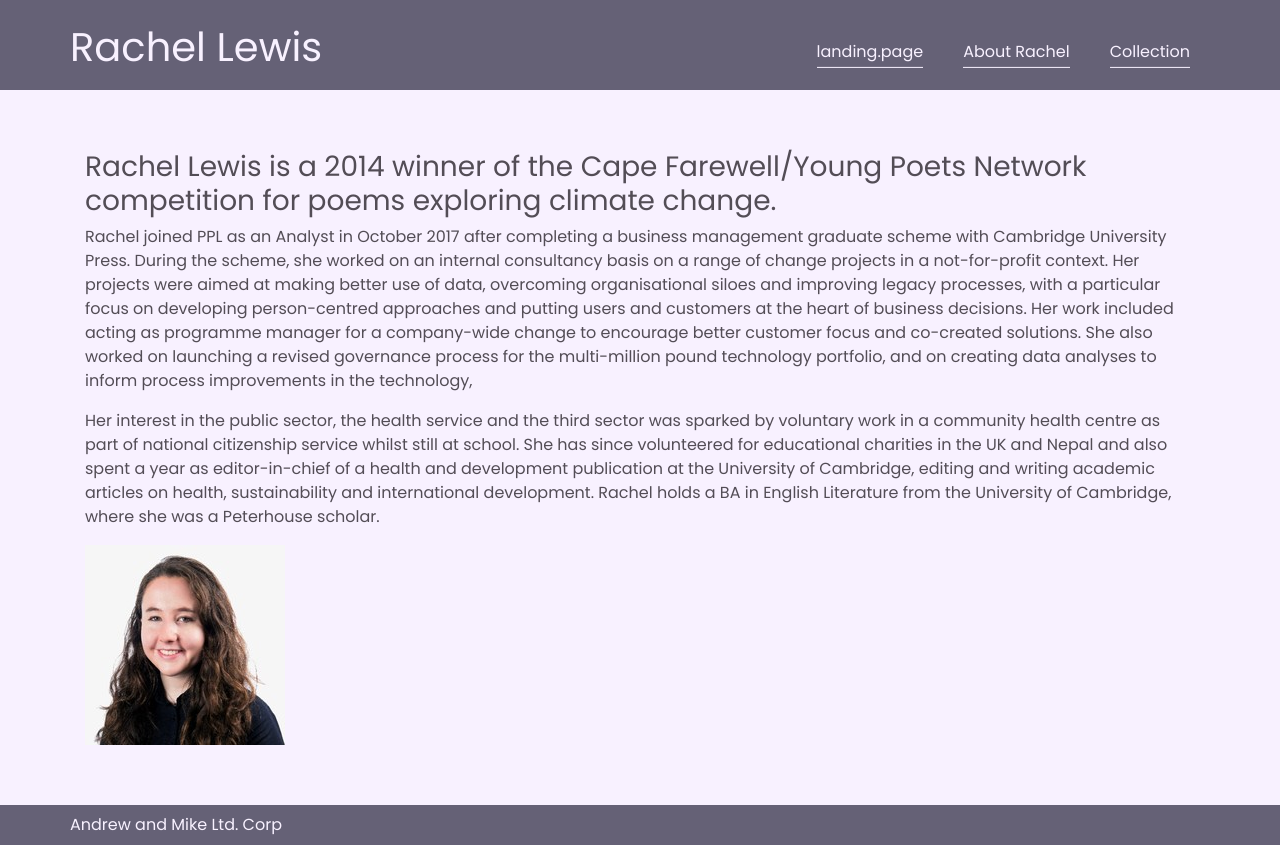
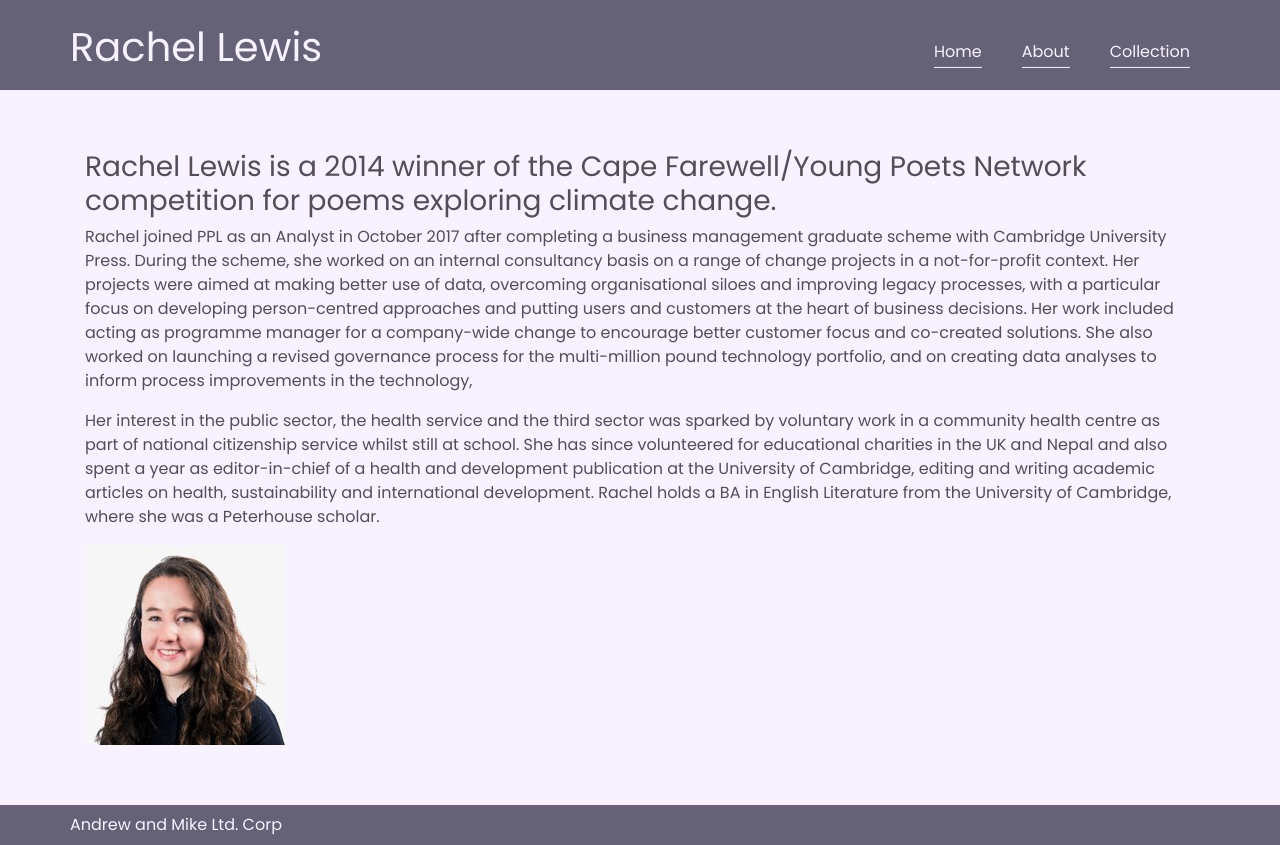
Before and after one commit to andrewlew1s/RLWebsite, a Vue app: page /#/about in a window 1280 px wide. Built offline with nearby package versions, Linux system fonts and the light colour scheme.

Commit message:
rename and update menu

```diff
--- a/src/components/Menue.vue
+++ b/src/components/Menue.vue
@@ -6,7 +6,7 @@
 		:to="item.path"
 		v-for="item in menuItems"
 		:key="item.path"
-		v-text="item.name"
+		v-text="item.menuName"
 		exact/>
 
 </div>
@@ -17,7 +17,7 @@
 
 	Properties:
 		- Items: An array of menu item obejcts:
-		{ path: '/butts', name:'Click me' }
+		{ path: '/butts', menuName:'Click me' }
 
 		- Auto: if set to true will automatically display
 		from the routes.js file with the property `menu`
--- a/src/containers/About/index.js
+++ b/src/containers/About/index.js
@@ -1,11 +1,12 @@
-import Detail from './Detail';
+import Page from './Page';
 
 const routes = [
 	{
-		name: 'About Rachel',
+		name: 'about.detail',
 		path: '/about',
-		component: Detail,
-		menu: true
+		component: Page,
+		menu: true,
+		menuName: 'About'
 	}
 ];
 
--- a/src/containers/Poem/index.js
+++ b/src/containers/Poem/index.js
@@ -3,10 +3,11 @@ import Detail from './Detail';
 
 const routes = [
 	{
-		name: 'Collection',
+		name: 'poem.list',
 		path: '/poems',
 		component: List,
-		menu: true
+		menu: true,
+		menuName: 'Collection'
 	},
 	{
 		name: 'poem.detail',
```
Also changed, not shown: src/containers/About/Page.vue (renamed from src/containers/About/Detail.vue).
